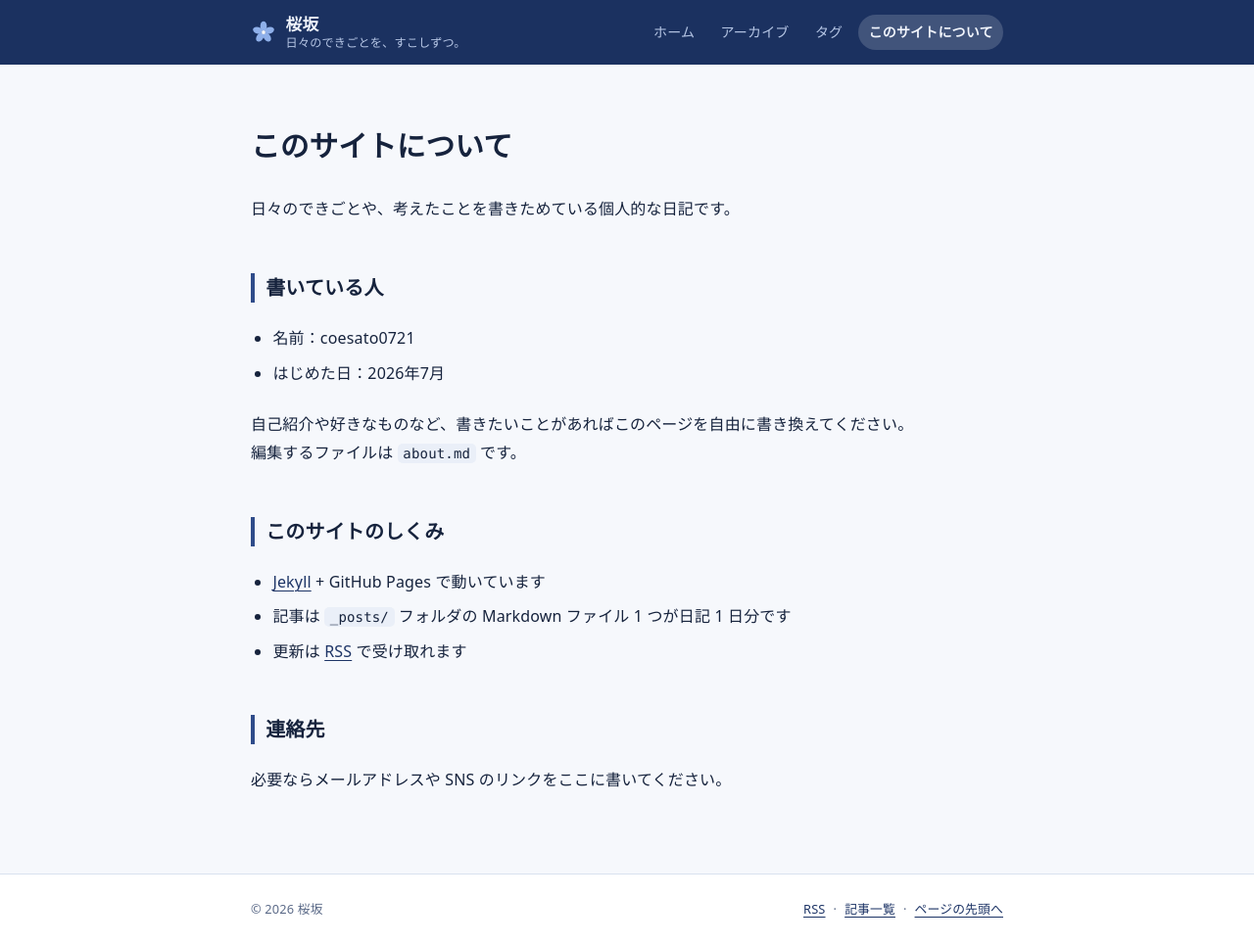
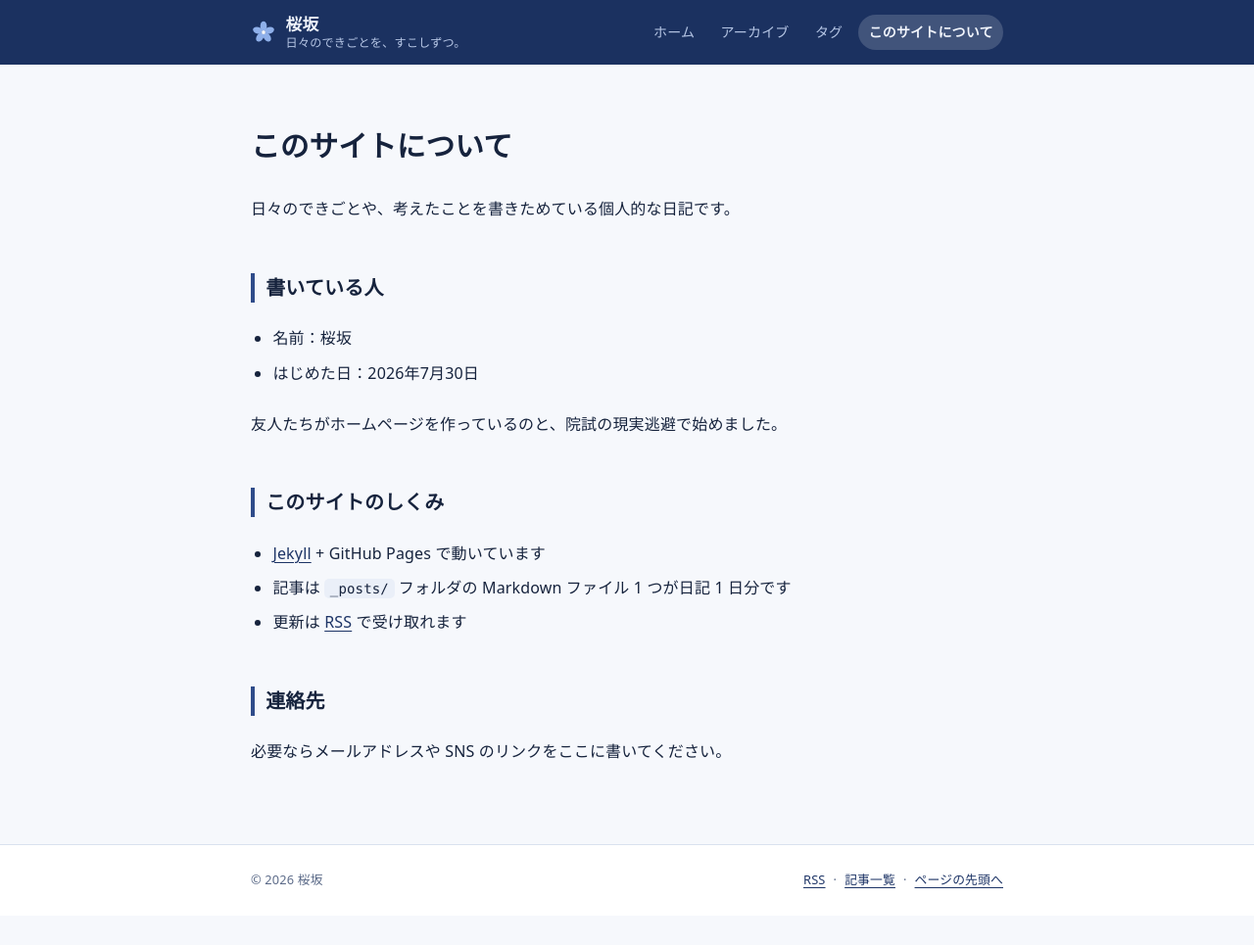
Before and after one commit to sakurazaka-math/sakurazaka-math.github.io, a Jekyll site: the page built from about.md, in a window 1280 px wide and 965 px high. Shown: the whole window at 98% size. Built offline with Jekyll 4.4.1, drawn with Linux system fonts in a browser that asks for light colours.

Commit message:
Update about.md

```diff
--- a/about.md
+++ b/about.md
@@ -9,11 +9,10 @@ description: このサイトと書いている人について。
 
 ## 書いている人
 
-- 名前：coesato0721
-- はじめた日：2026年7月
+- 名前：桜坂
+- はじめた日：2026年7月30日
 
-自己紹介や好きなものなど、書きたいことがあればこのページを自由に書き換えてください。
-編集するファイルは `about.md` です。
+友人たちがホームページを作っているのと、院試の現実逃避で始めました。
 
 ## このサイトのしくみ
 
```
